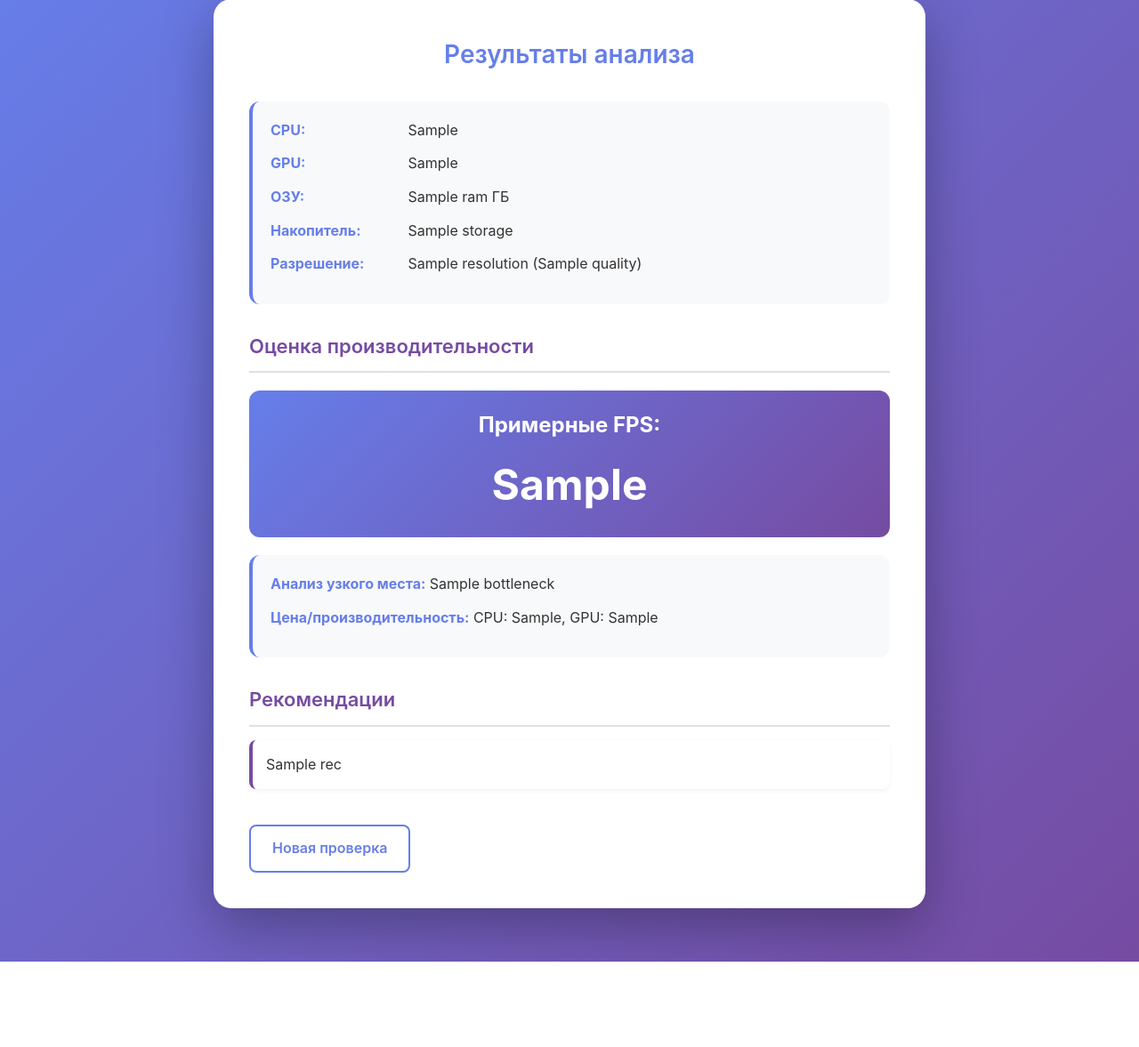
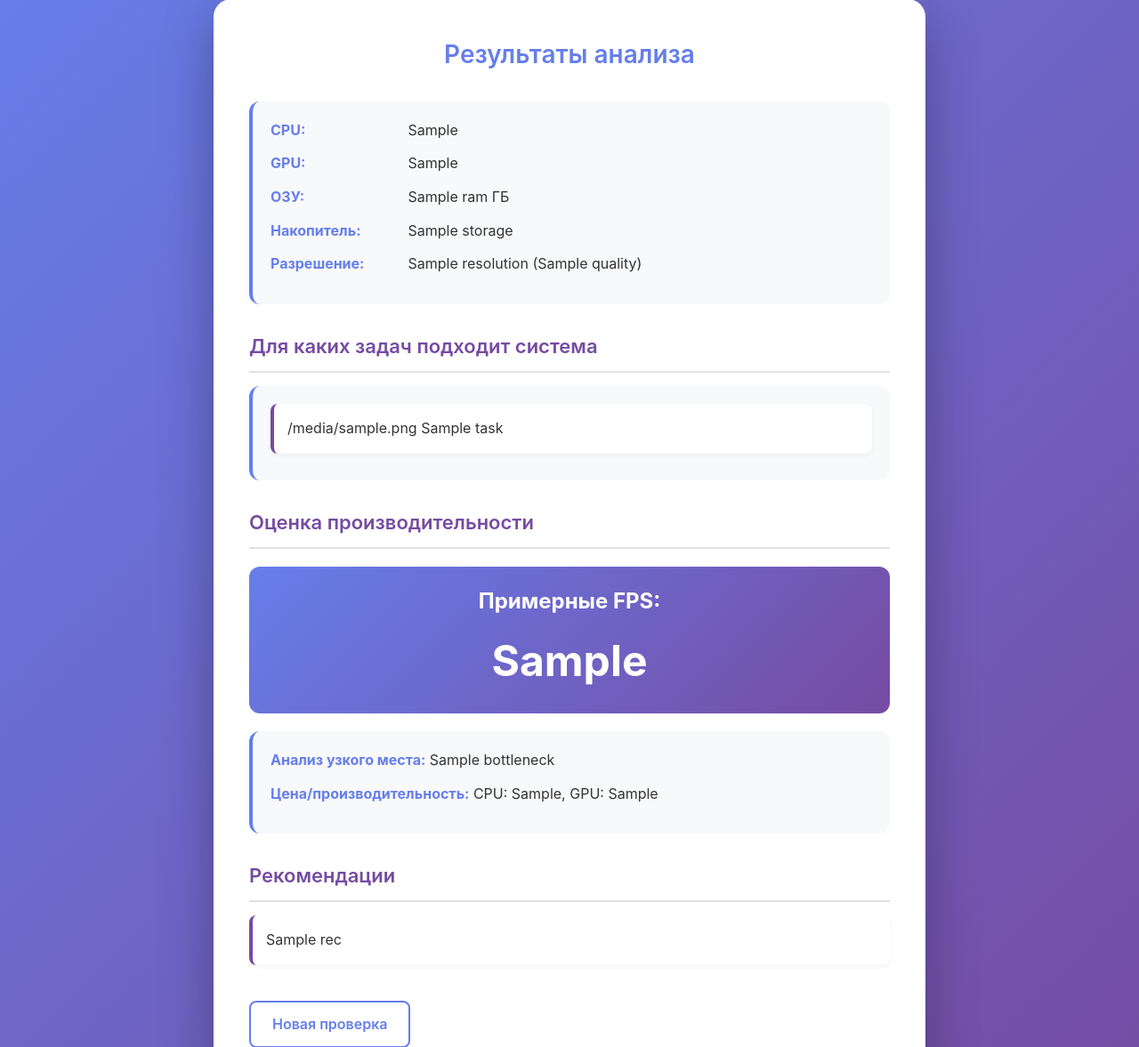
Before and after one commit to farbeo2/pc_chek, a Flask app: template templates/result.html in a window 1280 px wide. Shown: the part 61-1238 px from the top of the page at 89% size. Before the commit the page ends 1142 px from the top, so only its background shows below. Run offline with Flask 3, Linux system fonts and the light colour scheme; the template is opened without the code that fills it: most values are stand-ins (such as "Sample title", 1, 10 or a date in 2020).

Commit message:
Update result.html

```diff
--- a/templates/result.html
+++ b/templates/result.html
@@ -28,6 +28,18 @@
       </div>
     </div>
 
+    <!-- ================= НОВОЕ ================= -->
+    <h3>Для каких задач подходит система</h3>
+
+    <div class="result-card">
+      <ul class="tasks">
+        {% for task, icon in result.tasks %}
+          <li>{{ icon }} {{ task }}</li>
+        {% endfor %}
+      </ul>
+    </div>
+    <!-- ========================================= -->
+
     <h3>Оценка производительности</h3>
     <div class="fps-display">
       Примерные FPS: <strong>{{ result.fps_est }}</strong>
@@ -37,8 +49,11 @@
       <div class="result-item">
         <strong>Анализ узкого места:</strong> {{ result.bottleneck }}
       </div>
+
+      <!-- этот блок МОЖЕШЬ ОСТАВИТЬ или удалить по желанию -->
       <div class="result-item">
-        <strong>Цена/производительность:</strong> CPU: {{ result.cpu_pp }}, GPU: {{ result.gpu_pp }}
+        <strong>Цена/производительность:</strong>
+        CPU: {{ result.cpu_pp }}, GPU: {{ result.gpu_pp }}
       </div>
     </div>
 
```
